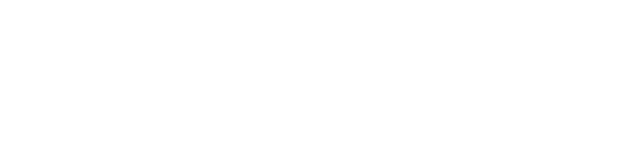
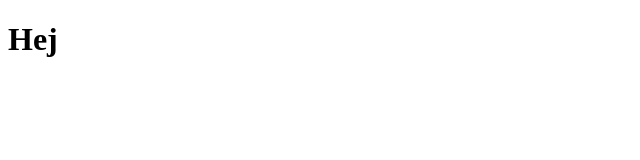
Before and after one commit to bertramwegener/samerarbejde-dag1-java, a plain HTML site: page index.html in a window 1280 px wide. Shown: the whole page, without its empty margins (0-640 px from the left). Drawn offline with Linux system fonts and the light colour scheme.

Commit message:
header og h1

```diff
--- a/index.html
+++ b/index.html
@@ -6,6 +6,9 @@
     <title>Samarbejde første dag</title>
 </head>
 <body>
+    <header>
+       <h1>Hej</h1>
+    </header>
 
 </body>
 </html>
```
